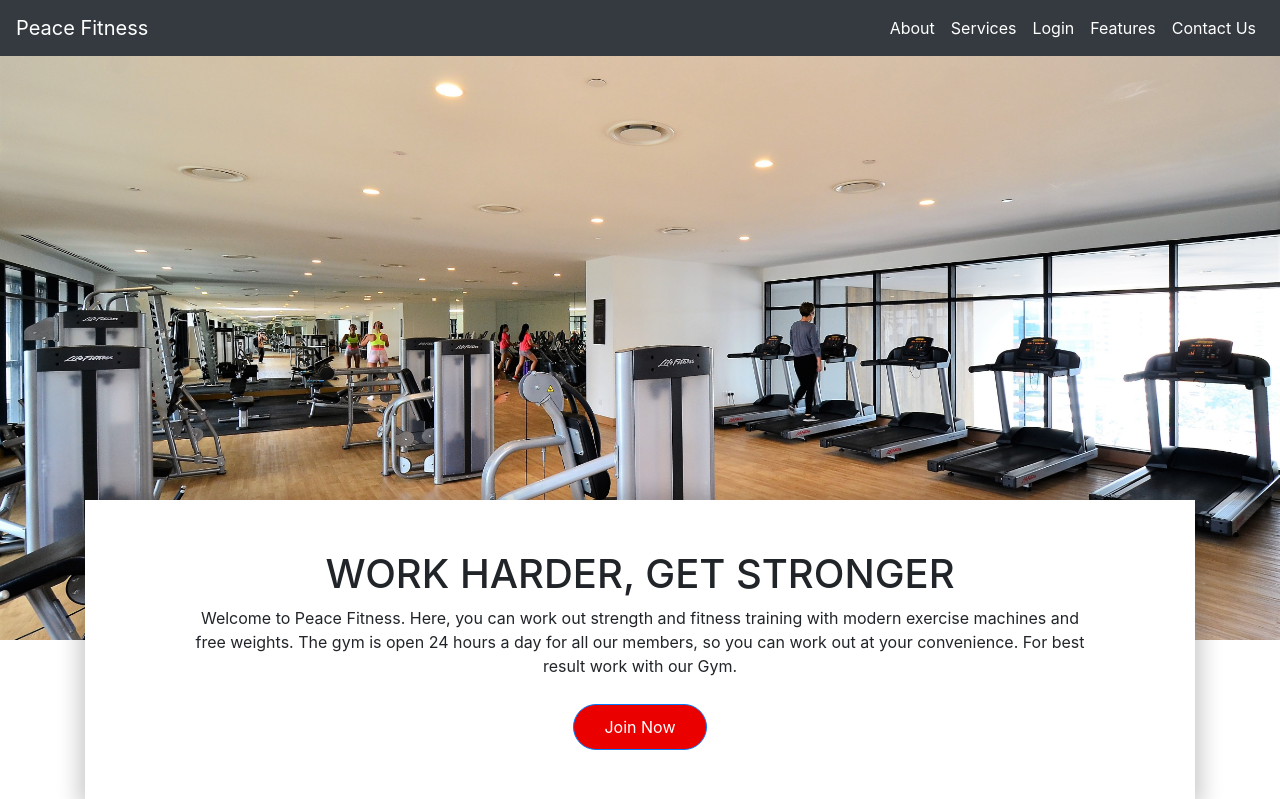
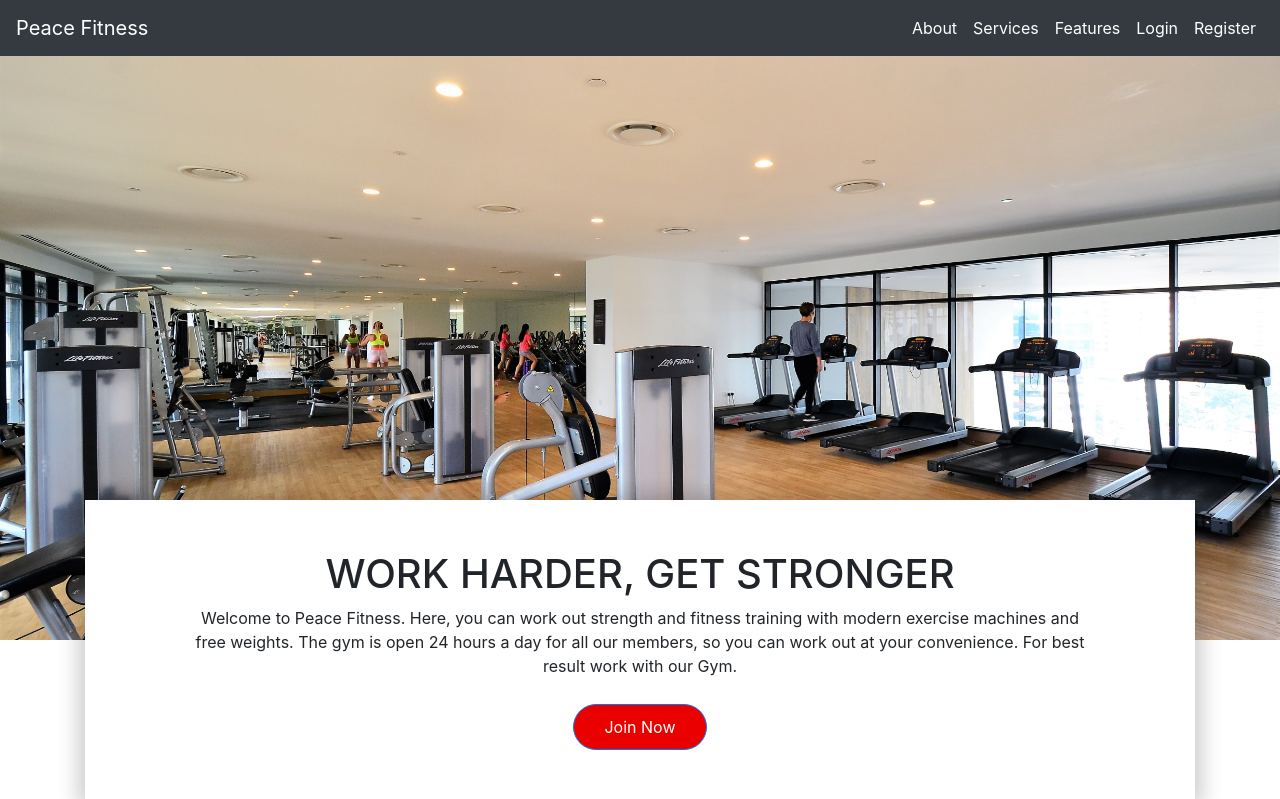
Before and after one commit to Code-Institute-Submissions/zappyemem-PeaceFitness_, a Flask app: page / in a window 1280 px wide. Shown: the top 799 px of the page. Run offline with Flask 2, Linux system fonts and the light colour scheme; data that the repository does not hold is empty; some libraries are stand-ins or nearby versions.

Commit message:
created updated navbar

```diff
--- a/app.py
+++ b/app.py
@@ -22,8 +22,7 @@ mongo = PyMongo(app)
 @app.route("/")
 @app.route("/fitness_updates")
 def get_trainings():
-    trainings = mongo.db.trainings.find()
-    return render_template("fitness_updates.html", trainings=trainings)
+    return render_template("fitness_updates.html")
 
 
 
--- a/templates/index.html
+++ b/templates/index.html
@@ -31,15 +31,15 @@
 					                            </li>
 				                     	        <li class="nav-item">
 						                            <a class="nav-link" href="#services">Services</a>
-					                            </li>
-												<li class="nav-item">
-						                            <a class="nav-link" href="#login">Login</a>
-					                            </li>
+												 </li>
 				                               	<li class="nav-item">
 						                            <a class="nav-link" href="#features">Features</a>
 					                            </li>
 					                            <li class="nav-item">
-						                            <a class="nav-link" href="#contact-us">Contact Us</a>
+						                            <a class="nav-link" href="#Login">Login</a>
+					                            </li>
+												<li class="nav-item">
+						                            <a class="nav-link" href="#Register">Register</a>
 					                            </li>
 				                            </ul>
 		                            	</div>
```
